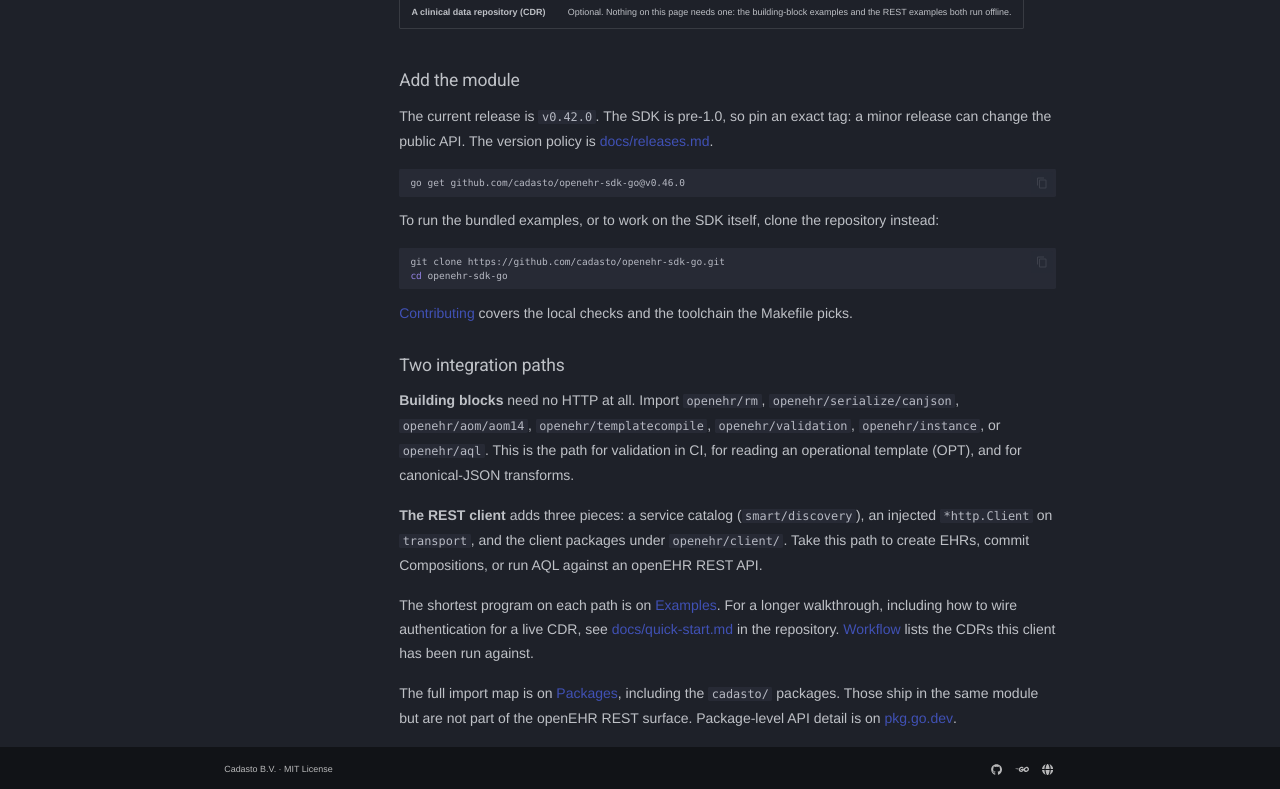
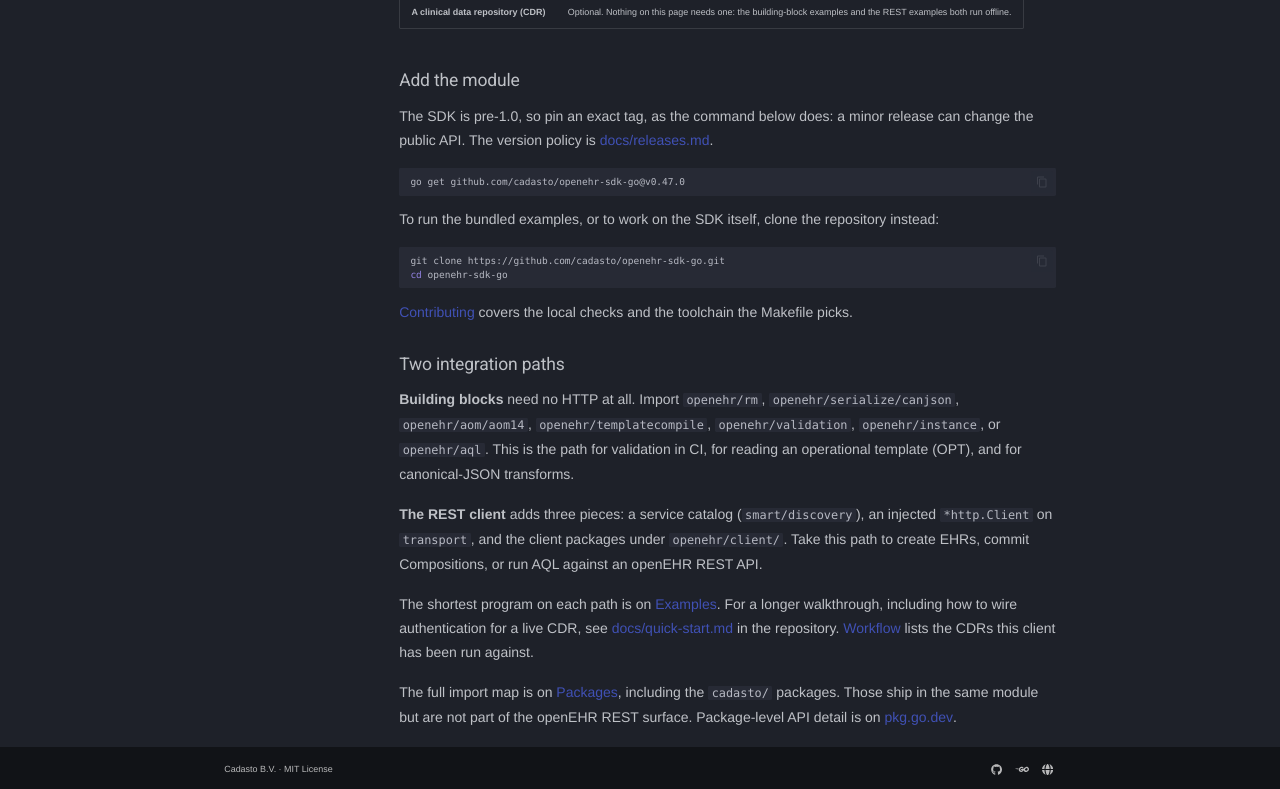
Before and after one commit to Cadasto/openehr-sdk-go, an MkDocs documentation site: the page built from pages/install.md, in a window 1280 px wide and 1074 px high. Shown: the part 282-1071 px from the top of the window. Built offline with MkDocs 1.6.1 and Material for MkDocs 9.7.7, drawn with Linux system fonts in a browser that asks for light colours; nearby versions of some CDN libraries; library files that are not in the unit come from our copies; plug-ins that fetch from the network failed and are left out; comment, search, counter and statistics services are not loaded.

Commit message:
chore(release): v0.47.0
Rename [Unreleased] to [0.47.0] - 2026-11-07 with its summary and
Breaking sentence, open a fresh [Unreleased], and move the go get pin in
README.md, docs/quick-start.md, pages/install.md and pages/index.md
(docs/releases.md § Tag checklist, step 2).

Assisted-by: Claude Code (claude-opus-5-5)

````diff
--- a/pages/install.md
+++ b/pages/install.md
@@ -17,12 +17,12 @@ Add the module, pin a tag, then pick a path.
 
 ## Add the module
 
-The current release is `v0.42.0`. The SDK is pre-1.0, so pin an exact tag: a
-minor release can change the public API. The version policy is
+The SDK is pre-1.0, so pin an exact tag, as the command below does: a minor
+release can change the public API. The version policy is
 [docs/releases.md](https://github.com/cadasto/openehr-sdk-go/blob/main/docs/releases.md).
 
 ```bash
-go get github.com/cadasto/openehr-sdk-go@v0.46.0
+go get github.com/cadasto/openehr-sdk-go@v0.47.0
 ```
 
 To run the bundled examples, or to work on the SDK itself, clone the
````
Also changed, not shown: CHANGELOG.md (+4 -0 lines), README.md (+1 -1 lines), docs/quick-start.md (+1 -1 lines), pages/index.md (+1 -1 lines).
